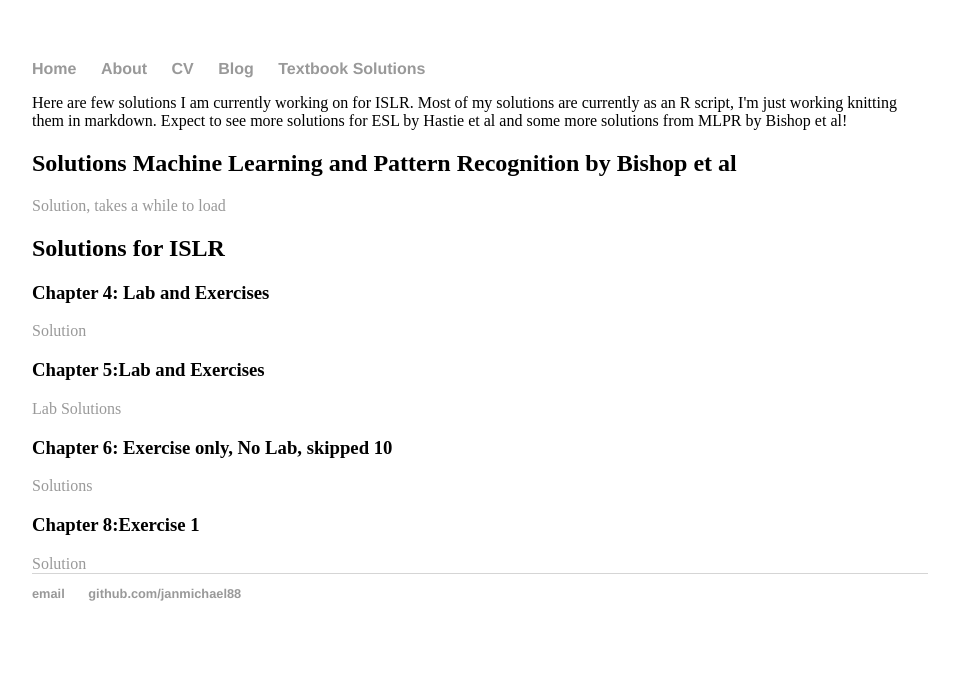
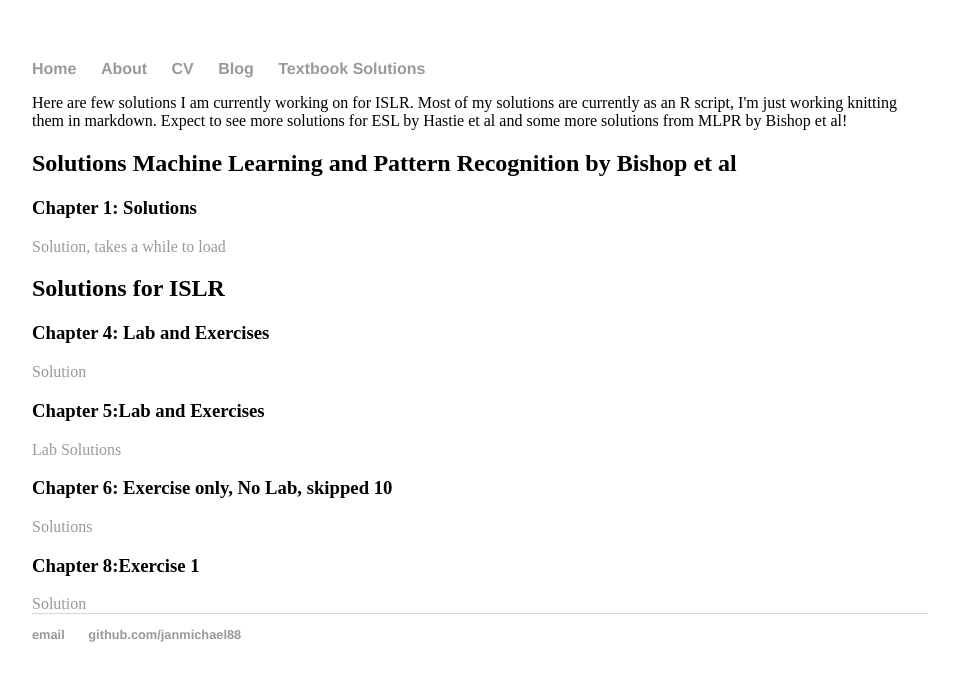
Before and after one commit to janmichael88/janmichael88.github.io, a Jekyll site: the page built from Textbook Solutions/index.html, in a window 1280 px wide. Shown: the top 681 px of the page, without its empty margins (160-1119 px from the left). Built offline with Jekyll 4.4.1, drawn with Linux system fonts in a browser that asks for light colours.

Commit message:
Update index.html

```diff
--- a/Textbook Solutions/index.html
+++ b/Textbook Solutions/index.html
@@ -6,6 +6,8 @@
 knitting them in markdown. Expect to see more solutions for ESL by Hastie et al and some more solutions from MLPR by Bishop et al!
 
 <h2> Solutions Machine Learning and Pattern Recognition by Bishop et al</h2>
+
+<h3> Chapter 1: Solutions</h3>
 <a href="https://github.com/janmichael88/MLPR_Bishop/blob/master/Chapter_1_solutions.ipynb">Solution, takes a while to load</a>
 
 
```
